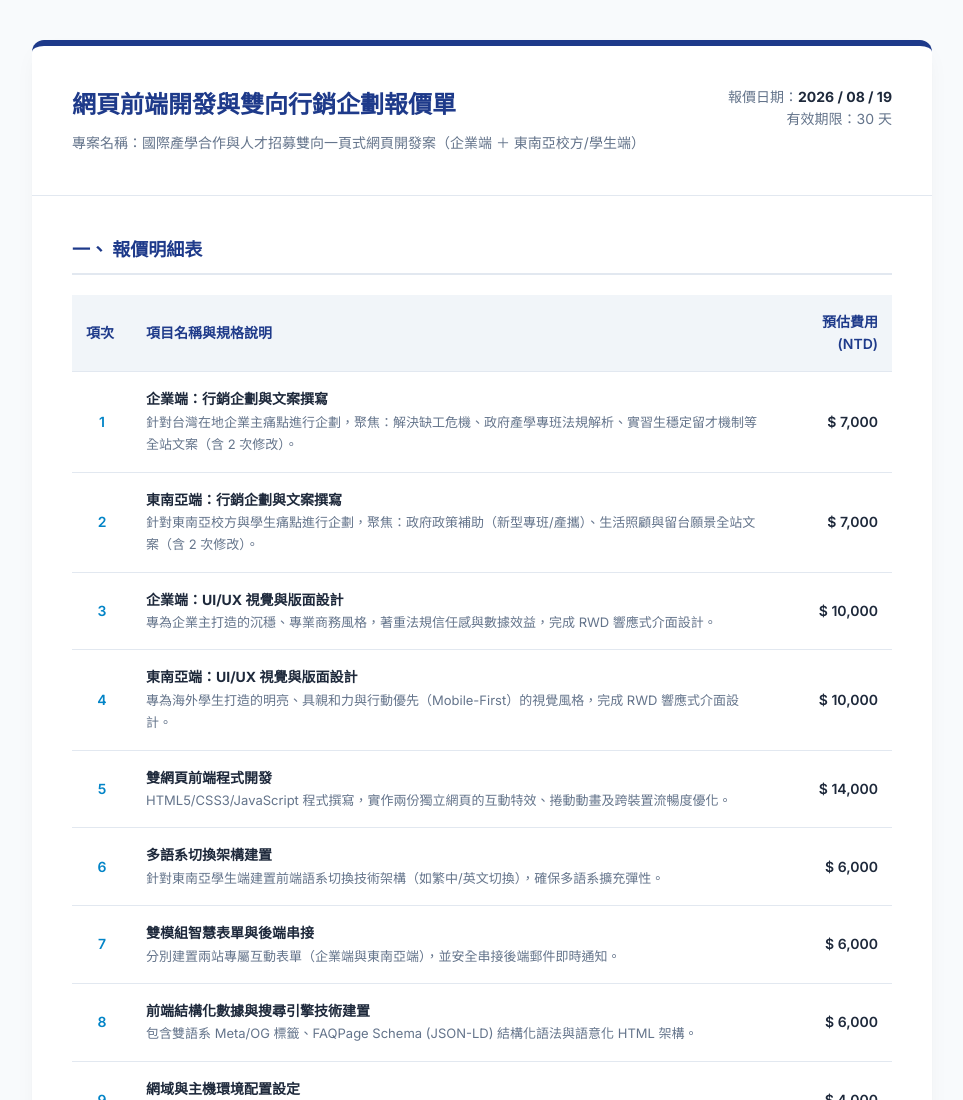
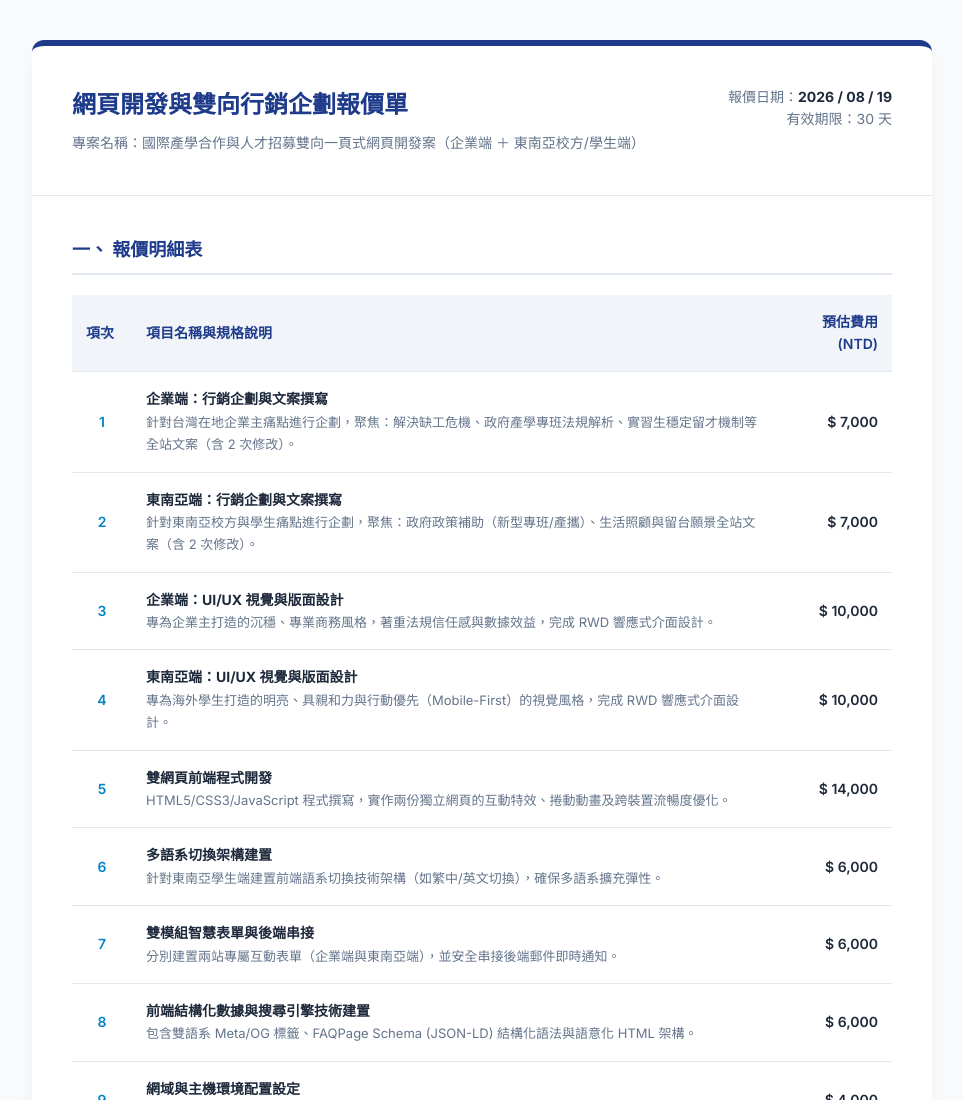
Before and after one commit to kotostudio-net/EduNexus-colab, a plain HTML site: page index.html in a window 1280 px wide. Shown: the top 1100 px of the page, without its empty margins (158-1121 px from the left). Drawn offline with Linux system fonts and the light colour scheme.

Commit message:
Update title in index.html

```diff
--- a/index.html
+++ b/index.html
@@ -229,7 +229,7 @@
         <!-- 頂部資訊 -->
         <div class="header">
             <div class="title-box">
-                <h1>網頁前端開發與雙向行銷企劃報價單</h1>
+                <h1>網頁開發與雙向行銷企劃報價單</h1>
                 <p>專案名稱：國際產學合作與人才招募雙向一頁式網頁開發案（企業端 ＋ 東南亞校方/學生端）</p>
             </div>
             <div class="meta-box">
```
